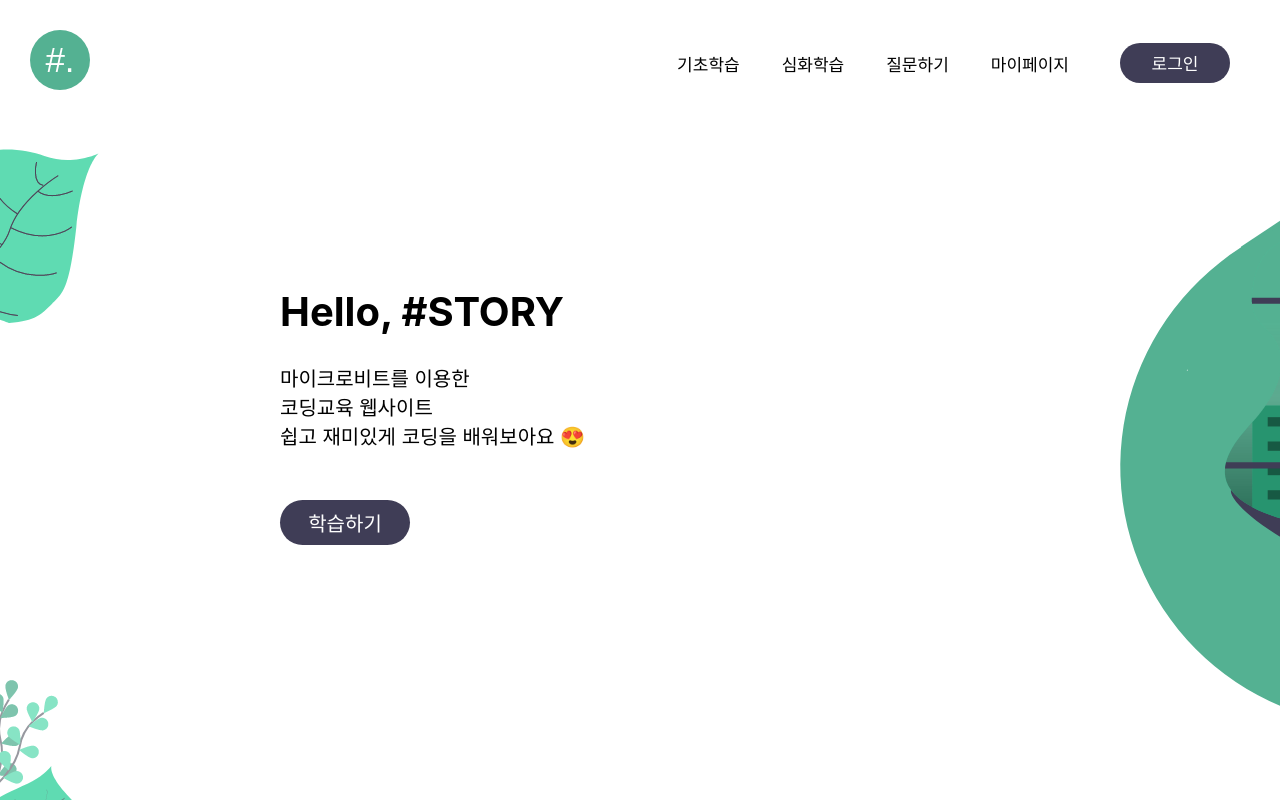
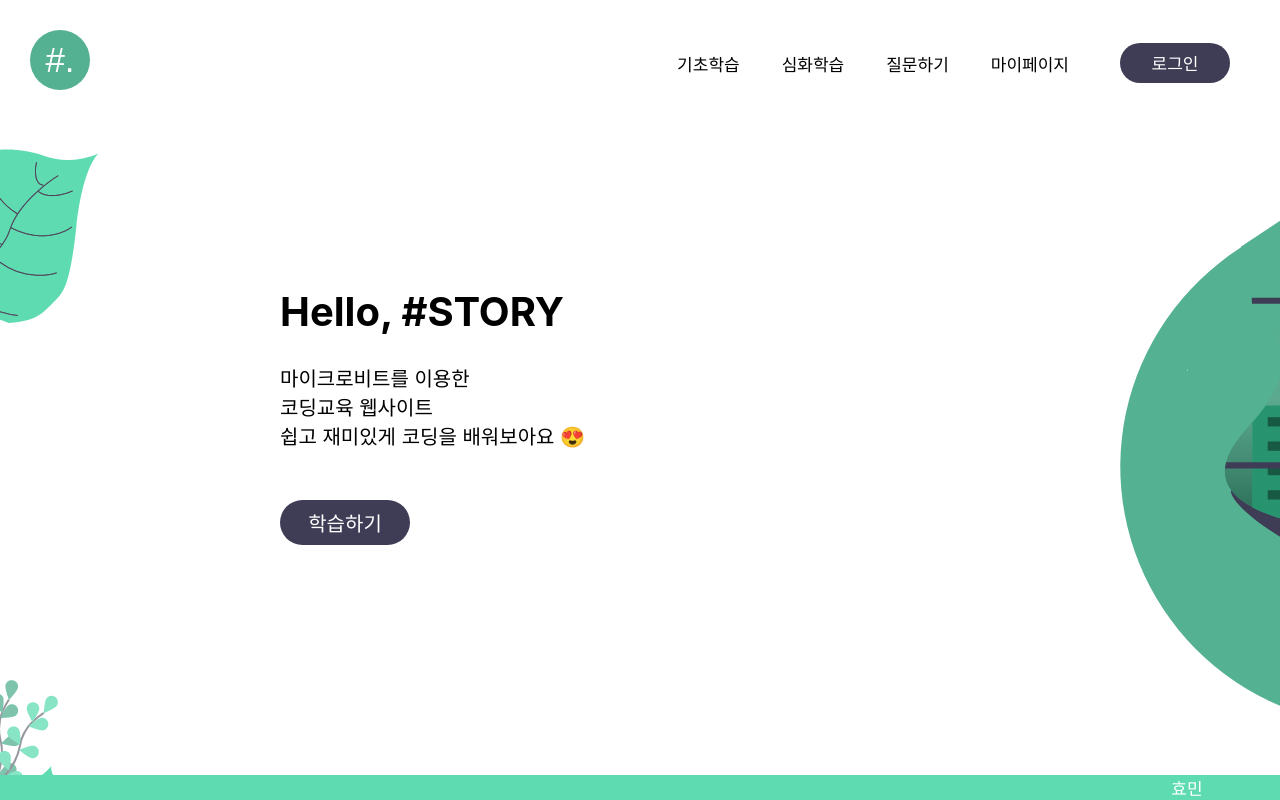
Before and after one commit to SHAP-STORY/SHAP_STORY, a React (Create React App) app in the folder front_end/: page / in a window 1280 px wide. Built offline with nearby package versions, Linux system fonts and the light colour scheme.

Commit message:
feat : animation 추가

```diff
--- a/front_end/src/Home.js
+++ b/front_end/src/Home.js
@@ -22,6 +22,9 @@ const Home = (props) => {
                 <RoundButton2>학습하기</RoundButton2>
             </Body>
 
+            <BackBar>
+                <Our>방희연 서현주 이채영 김효민</Our>
+            </BackBar>
         </Background>
     );
 }
@@ -32,7 +35,6 @@ const Background = styled.div`
     background-image: url(${background});
     resizeMode="stretch"
 `;
-
 
 const Header = styled.div`
     height: 60px;
@@ -113,6 +115,35 @@ const RoundButton2 = styled.button`
     border-radius: 30px;
 `;
 
+//-----------------------------------------------------
 
+const move = keyframes`
+    0%{
+        left: 0%;
+    }
+
+    100%{
+        left: 86%;
+    }
+`;
+
+const BackBar = styled.div`
+    position:absolute;
+    bottom:0;
+    background: #5FDBB2;
+    width: 100%;
+    height: 25px;
+    display: flex;
+    align-items: center;
+    justify-content: center;
+`;
+
+const Our = styled.div`
+    color: white;
+    position:absolute;
+    bottom:0;
+    font-size : 17px;
+    animation : ${move} 5s 1s infinite;
+`;
 
 export default Home;
```
